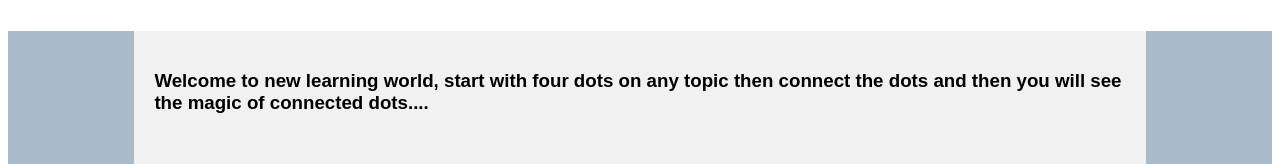
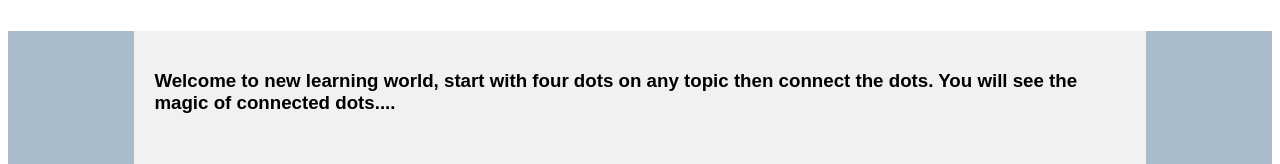
Before and after one commit to shankarm79/connect-four-dots, a plain HTML site: page index.html in a window 1280 px wide. Shown: the part 245-409 px from the top of the page. Drawn offline with Linux system fonts and the light colour scheme.

Commit message:
Update index.html

```diff
--- a/index.html
+++ b/index.html
@@ -70,7 +70,7 @@ footer {
 <section>
   <nav></nav>
   <article>
-    <h1>Welcome to new learning world, start with four dots on any topic then connect the dots and then you will see the magic of connected dots....</h1>
+    <h1>Welcome to new learning world, start with four dots on any topic then connect the dots. You will see the magic of connected dots....</h1>
   </article>
   <nav></nav>
 </section>
```
